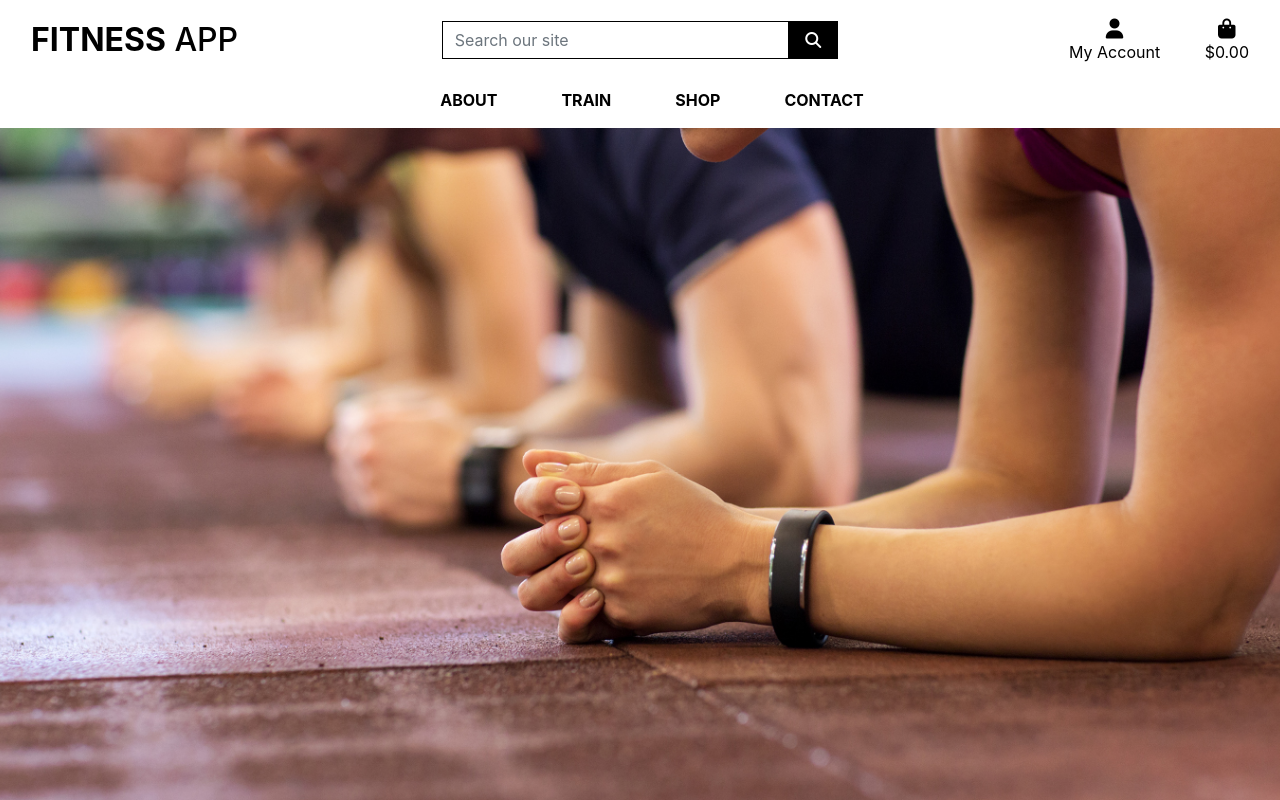
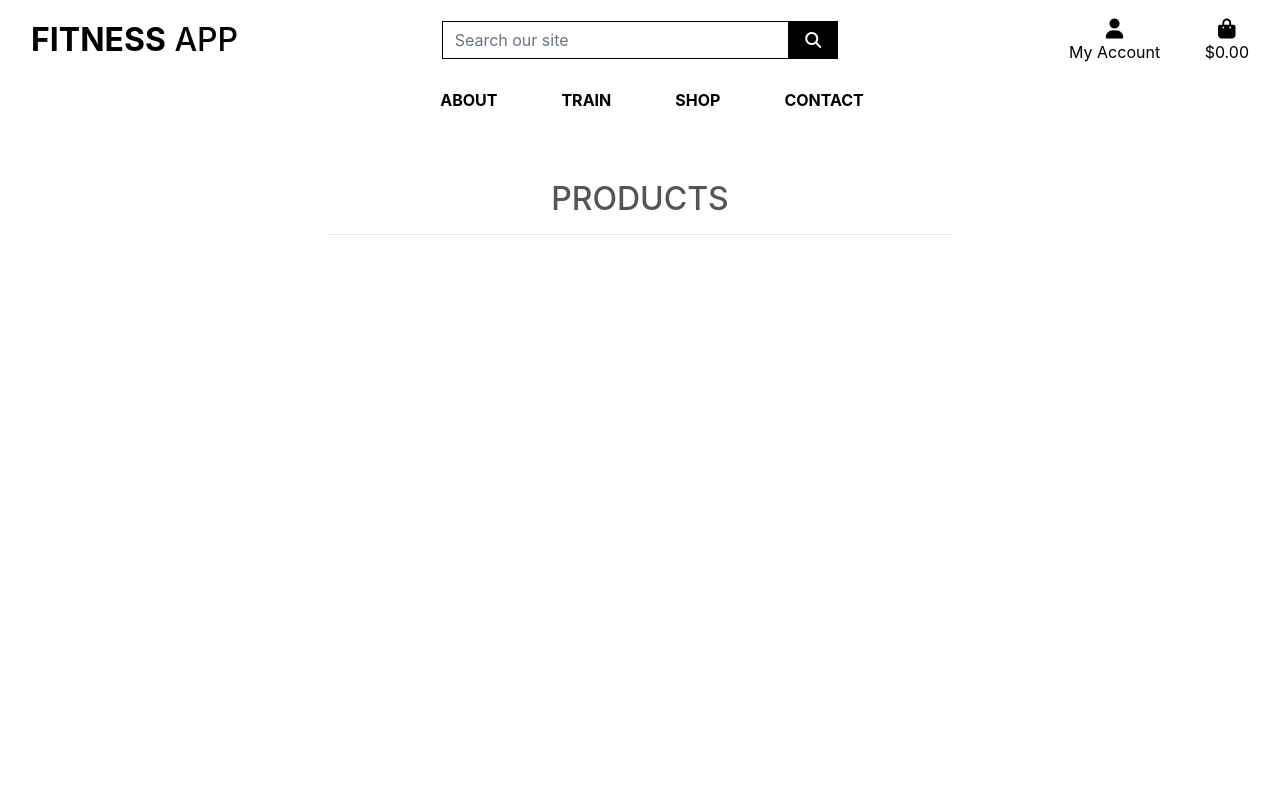
Before and after one commit to Code-Institute-Submissions/dhruv2102-MS4_marResub, a Django app: page /products/ in a window 1280 px wide. Run offline with Django 3.2, Linux system fonts and the light colour scheme; some libraries are stand-ins or nearby versions.

Commit message:
Added products page title and remove nackground

```diff
--- a/products/templates/products/products.html
+++ b/products/templates/products/products.html
@@ -10,11 +10,14 @@
 {% endblock %}
 
 {% block content %}
-    <div class="container">
-        <div class="row">
-            <div class="col">
-
+    <div class="overlay"></div>
+        <div class="container-fluid">
+            <div class="row">
+                <div class="col text-center mt-3">
+                    <h2 class="logo-font">Products</h2>
+                    <hr class="w-50 mb-1">
+                </div>
             </div>
         </div>
-    </div>
+
 {% endblock %}
--- a/static/css/base.css
+++ b/static/css/base.css
@@ -76,6 +76,20 @@ body {
 
 /* ----------------------------------------------------------------------- All the above has been taken from Code Institute Boutique Ado */
 
+.overlay {
+    height: 100%;
+    width: 100%;
+    left: 0;
+    top: 0;
+    background: #fff;
+    position: fixed;
+    z-index: -1;
+
+}
+
+
+
+
 
 /* Media Queries */
 
```
